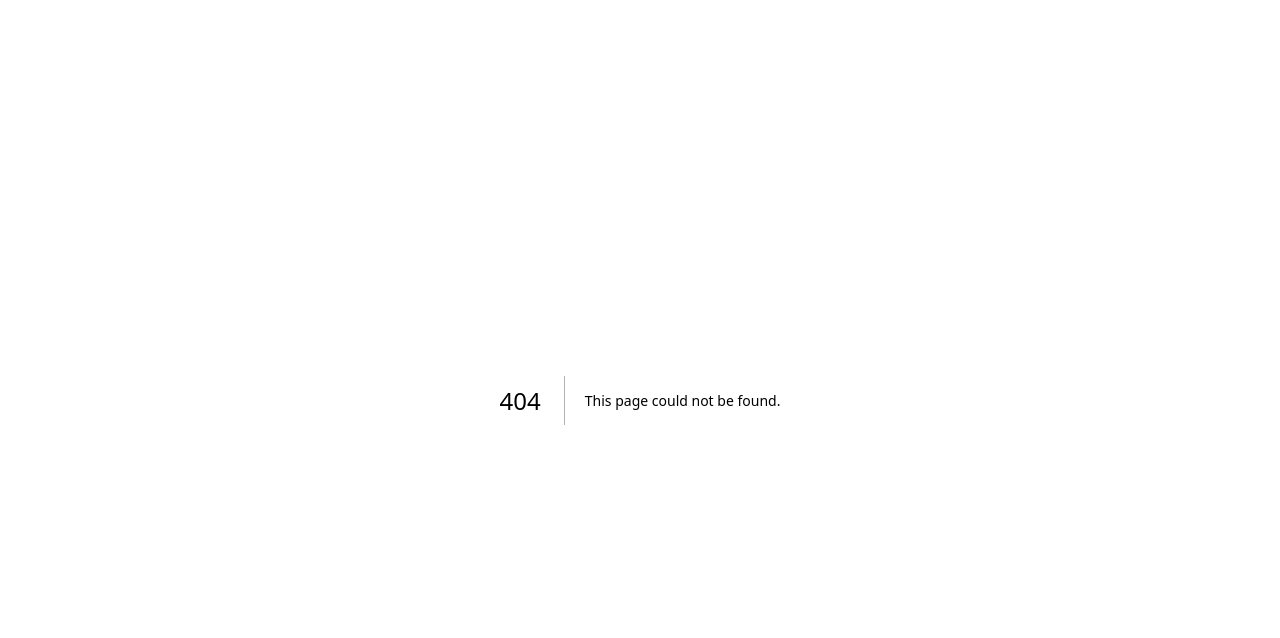
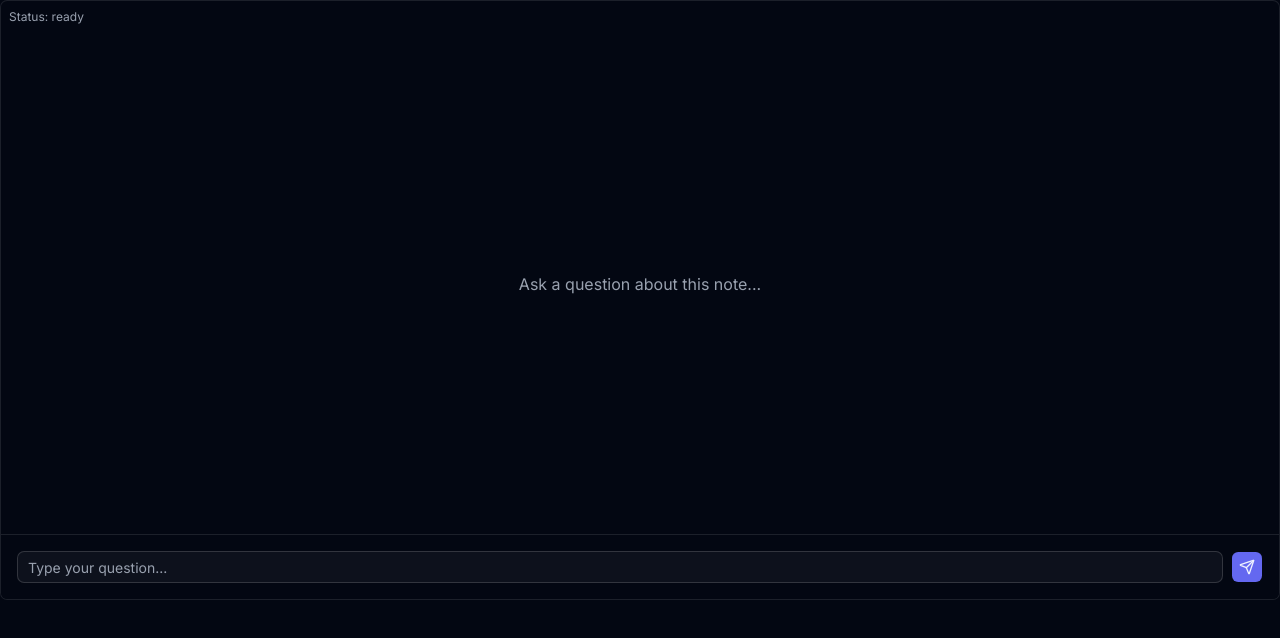
Before and after one commit to Gr1shma/shikshya, a Next.js app: page /chat in a window 1280 px wide. Before the commit this address had no page. Shown: the top 638 px of the page. Built offline with nearby package versions, Linux system fonts and the light colour scheme.

Commit message:
feat(chat): init ai sdk and basic /chat setup

```diff
--- a/package.json
+++ b/package.json
@@ -20,6 +20,8 @@
     "typecheck": "tsc --noEmit"
   },
   "dependencies": {
+    "@ai-sdk/google": "^3.0.22",
+    "@ai-sdk/react": "^3.0.79",
     "@auth/drizzle-adapter": "^1.7.2",
     "@base-ui/react": "^1.1.0",
     "@hookform/resolvers": "^5.2.2",
@@ -28,6 +30,7 @@
     "@trpc/client": "^11.0.0",
     "@trpc/react-query": "^11.0.0",
     "@trpc/server": "^11.0.0",
+    "ai": "^6.0.77",
     "better-auth": "^1.3",
     "class-variance-authority": "^0.7.1",
     "clsx": "^2.1.1",
--- /dev/null
+++ b/src/app/(chat)/chat/page.tsx
@@ -0,0 +1,9 @@
+import { ChatInterface } from "~/components/chat/chat-interface";
+
+export default async function Home() {
+    return (
+        <div>
+            <ChatInterface noteId="random" />
+        </div>
+    );
+}
--- /dev/null
+++ b/src/app/api/chat/route.ts
@@ -0,0 +1,35 @@
+import { google } from "@ai-sdk/google";
+import { streamText, convertToModelMessages, type UIMessage } from "ai";
+import { headers } from "next/headers";
+
+import { auth } from "~/server/better-auth/config";
+
+interface ChatRequest {
+    messages: UIMessage[];
+    noteId: string;
+}
+
+export async function POST(req: Request) {
+    const { messages, noteId } = (await req.json()) as ChatRequest;
+
+    const session = await auth.api.getSession({
+        headers: await headers(),
+    });
+
+    if (!session) {
+        return new Response("Unauthorized", { status: 401 });
+    }
+
+    if (!noteId) {
+        return new Response("Note ID is required", { status: 400 });
+    }
+
+    const modelMessages = await convertToModelMessages(messages);
+
+    const result = streamText({
+        model: google("gemini-2.5-flash"),
+        messages: modelMessages,
+    });
+
+    return result.toUIMessageStreamResponse();
+}
--- a/src/app/layout.tsx
+++ b/src/app/layout.tsx
@@ -25,7 +25,11 @@ export default function RootLayout({
     children,
 }: Readonly<{ children: React.ReactNode }>) {
     return (
-        <html lang="en" className={cn(geist.variable, inter.variable)}>
+        <html
+            lang="en"
+            className={cn(geist.variable, inter.variable)}
+            suppressHydrationWarning
+        >
             <body>
                 <TRPCReactProvider>
                     <ThemeProvider
--- /dev/null
+++ b/src/components/chat/chat-interface.tsx
@@ -0,0 +1,131 @@
+"use client";
+
+import { DefaultChatTransport } from "ai";
+import { useChat } from "@ai-sdk/react";
+import { Send, Loader2 } from "lucide-react";
+import { useEffect, useRef, useState, useMemo } from "react";
+
+import { Button } from "~/components/ui/button";
+import { Input } from "~/components/ui/input";
+import { cn } from "~/lib/utils";
+
+interface ChatInterfaceProps {
+    noteId: string;
+}
+
+export function ChatInterface({ noteId }: ChatInterfaceProps) {
+    const transport = useMemo(
+        () =>
+            new DefaultChatTransport({
+                api: "/api/chat",
+                body: { noteId },
+            }),
+        [noteId]
+    );
+
+    const { messages, status, sendMessage } = useChat({
+        transport,
+    });
+
+    const [input, setInput] = useState("");
+    const isLoading = status === "streaming" || status === "submitted";
+
+    const scrollRef = useRef<HTMLDivElement>(null);
+
+    useEffect(() => {
+        if (scrollRef.current) {
+            scrollRef.current.scrollTop = scrollRef.current.scrollHeight;
+        }
+    }, [messages]);
+
+    const handleInputChange = (e: React.ChangeEvent<HTMLInputElement>) => {
+        setInput(e.target.value);
+    };
+
+    const handleSubmit = async (e: React.FormEvent) => {
+        e.preventDefault();
+        if (!input.trim() || isLoading) return;
+
+        console.log("Sending message:", input);
+        try {
+            await sendMessage({
+                parts: [{ type: "text", text: input }],
+            });
+            setInput("");
+        } catch (error) {
+            console.error("Error sending message:", error);
+        }
+    };
+
+    const getMessageText = (
+        parts: Array<{ type: string; text?: string }>
+    ): string => {
+        return parts
+            .filter((p) => p.type === "text" && p.text)
+            .map((p) => p.text)
+            .join("");
+    };
+
+    return (
+        <div className="bg-background flex h-[600px] flex-col overflow-hidden rounded-lg border">
+            <div className="text-muted-foreground p-2 text-xs">
+                Status: {status}
+            </div>
+            <div
+                className="flex-1 space-y-4 overflow-y-auto p-4"
+                ref={scrollRef}
+            >
+                {messages.length === 0 && (
+                    <div className="text-muted-foreground flex h-full items-center justify-center">
+                        Ask a question about this note...
+                    </div>
+                )}
+                {messages.map((m) => (
+                    <div
+                        key={m.id}
+                        className={cn(
+                            "flex w-full",
+                            m.role === "user" ? "justify-end" : "justify-start"
+                        )}
+                    >
+                        <div
+                            className={cn(
+                                "max-w-[80%] rounded-lg px-4 py-2 text-sm",
+                                m.role === "user"
+                                    ? "bg-primary text-primary-foreground"
+                                    : "bg-muted text-muted-foreground"
+                            )}
+                        >
+                            {getMessageText(m.parts)}
+                        </div>
+                    </div>
+                ))}
+            </div>
+
+            <div className="bg-background border-t p-4">
+                <form
+                    onSubmit={handleSubmit}
+                    className="flex w-full items-center space-x-2"
+                >
+                    <Input
+                        value={input}
+                        onChange={handleInputChange}
+                        placeholder="Type your question..."
+                        disabled={isLoading}
+                        className="flex-1"
+                    />
+                    <Button type="submit" size="icon" disabled={isLoading}>
+                        {isLoading ? (
+                            <div className="animate-spin">
+                                <Loader2 className="h-4 w-4" />
+                            </div>
+                        ) : (
+                            <Send className="h-4 w-4" />
+                        )}
+                        <span className="sr-only">Send</span>
+                    </Button>
+                </form>
+            </div>
+        </div>
+    );
+}
```
Also changed, not shown: 2 other files (tests, documents, lock files or other folders).
